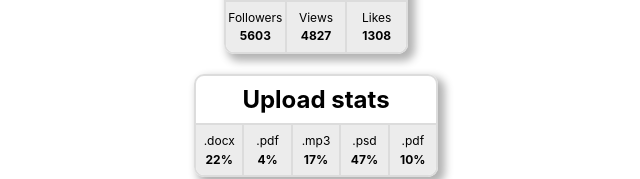
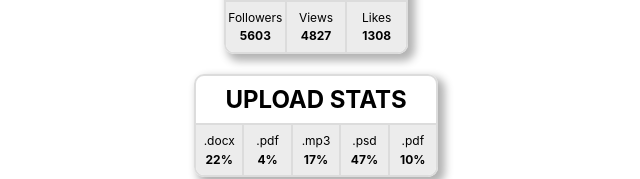
Before and after one commit to ArtanFS/goit-react-hw-01-components, a React (Create React App) app: page / in a window 1280 px wide. Shown: the part 220-399 px from the top of the page, without its empty margins (324-964 px from the left). Built offline with nearby package versions, Linux system fonts and the light colour scheme.

Commit message:
fix task02 css

```diff
--- a/src/components/Statistics/SectionWrapper.js
+++ b/src/components/Statistics/SectionWrapper.js
@@ -5,6 +5,14 @@ export const SectionWrapper = styled(Wrapper)(() => {
   return {
     width: '240px',
     marginBottom: '20px',
-    '& h2': { padding: '10px 0' },
+
+    '& h2': {
+      padding: '10px 0',
+      textTransform: 'uppercase',
+      borderBottom: '2px solid #dcdcdc',
+    },
+    '& li': {
+      borderTop: 'none',
+    },
   };
 });
```
